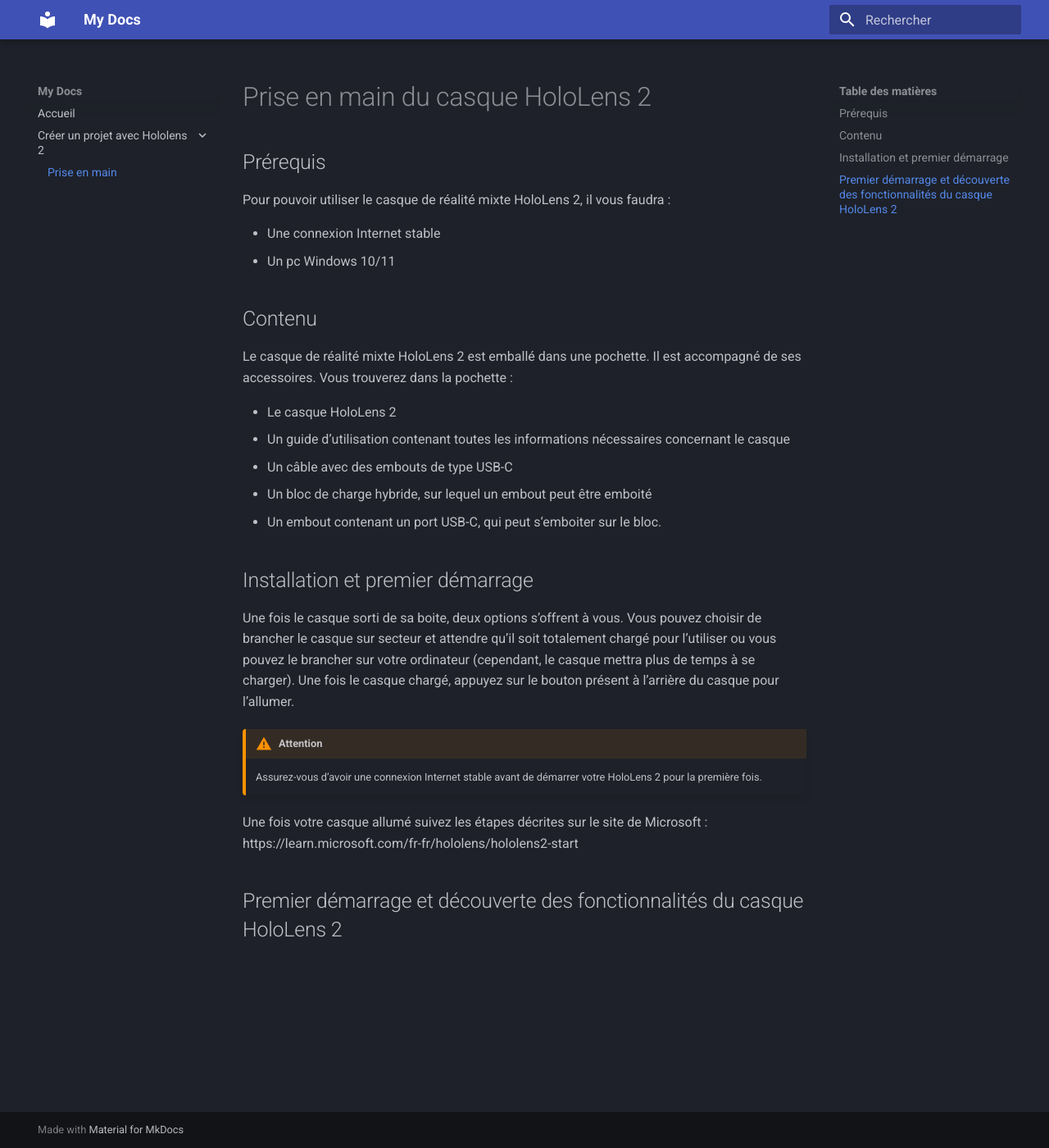
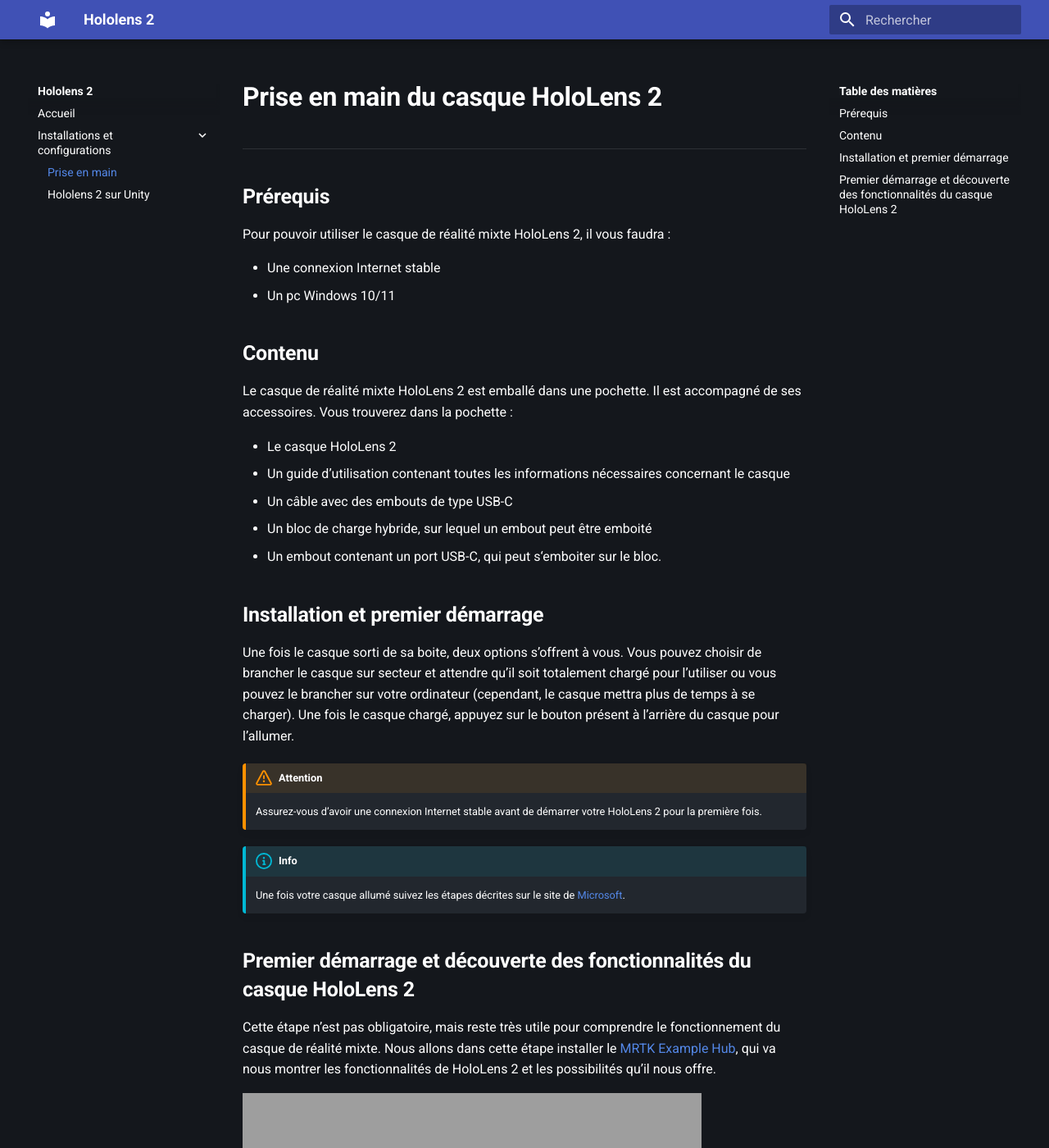
Before and after one commit to WashiFR/PolyLens-Doc, an MkDocs documentation site: the page built from docs/configuration/prise_en_main.md, in a window 1280 px wide and 1400 px high. Shown: the whole window at 82% size. Built offline with MkDocs 1.6.1 and Material for MkDocs 9.7.7, drawn with Linux system fonts in a browser that asks for light colours; some of the changed text lies outside the part shown; grey boxes are pictures that could not be loaded.

Commit message:
Update doc

```diff
--- a/docs/makingProject/install.md
+++ b/docs/configuration/prise_en_main.md
@@ -1,4 +1,6 @@
 # Prise en main du casque HoloLens 2
+
+***
 
 ## Prérequis
 
@@ -24,6 +26,14 @@
 
     Assurez-vous d’avoir une connexion Internet stable avant de démarrer votre HoloLens 2 pour la première fois.
 
-Une fois votre casque allumé suivez les étapes décrites sur le site de Microsoft : https://learn.microsoft.com/fr-fr/hololens/hololens2-start
+!!! info
+
+    Une fois votre casque allumé suivez les étapes décrites sur le site de [Microsoft](https://learn.microsoft.com/fr-fr/hololens/hololens2-start).
 
 ## Premier démarrage et découverte des fonctionnalités du casque HoloLens 2
+
+Cette étape n’est pas obligatoire, mais reste très utile pour comprendre le fonctionnement du casque de réalité mixte. Nous allons dans cette étape installer le [MRTK Example Hub](https://learn.microsoft.com/fr-fr/windows/mixed-reality/mrtk-unity/mrtk2/running-examples-hub?view=mrtkunity-2022-05), qui va nous montrer les fonctionnalités de HoloLens 2 et les possibilités qu’il nous offre.
+
+<iframe width="560" height="315" src="https://www.youtube.com/embed/hfWQrERtlEc?si=ej9M96Aa_rAFwgmw" title="YouTube video player" frameborder="0" allow="accelerometer; autoplay; clipboard-write; encrypted-media; gyroscope; picture-in-picture; web-share" allowfullscreen></iframe>
+
+Dans la vidéo ci-dessus, vous pourrez voir une démonstration du logiciel MRTK Example Hub et des fonctionnalités réalisables.
--- a/docs/stylesheets/extra.css
+++ b/docs/stylesheets/extra.css
@@ -1,6 +1,26 @@
+a:hover {
+    text-decoration: underline;
+}
+
+figcaption {
+    font-size: 0.8em;
+    color: #6c757d;
+}
+
+[data-md-color-scheme=slate] {
+    --md-default-bg-color: #14171c;
+    --md-default-fg-color--light: white;
+    --md-typeset-color: white;
+}
+
 .md-typeset .admonition,
 .md-typeset details {
     border-width: 0;
     border-left-width: 4px;
-    /* background-color: aliceblue; */
+    background-color: #22272e;
+    color: white;
 }
+
+.md-typeset h1, .md-typeset h2, .md-typeset h3, .md-typeset h4, .md-typeset h5, .md-typeset h6 {
+    font-weight: bold;
+}
--- a/mkdocs.yml
+++ b/mkdocs.yml
@@ -1,4 +1,4 @@
-site_name: My Docs
+site_name: Hololens 2
 theme:
   name: material
   language: fr
@@ -8,11 +8,17 @@
     toggle:
       icon: material/brightness-4
       name: Switch to light mode
+  icon:
+    admonition:
+      warning: octicons/alert-16
+      info: octicons/info-16
 nav:
   - Accueil: index.md
-  - Créer un projet avec Hololens 2:
-    - Prise en main: makingProject/install.md
+  - Installations et configurations:
+    - Prise en main: configuration/prise_en_main.md
+    - Hololens 2 sur Unity: configuration/developper_avec_unity.md
 markdown_extensions:
   - admonition
+  - md_in_html
 extra_css:
   - stylesheets/extra.css
```
Also changed, not shown: docs/configuration/developper_avec_unity.md (added, +24 -0 lines), docs/index.md (deleted, +0 -17 lines), docs/img/screen1.png (added).
